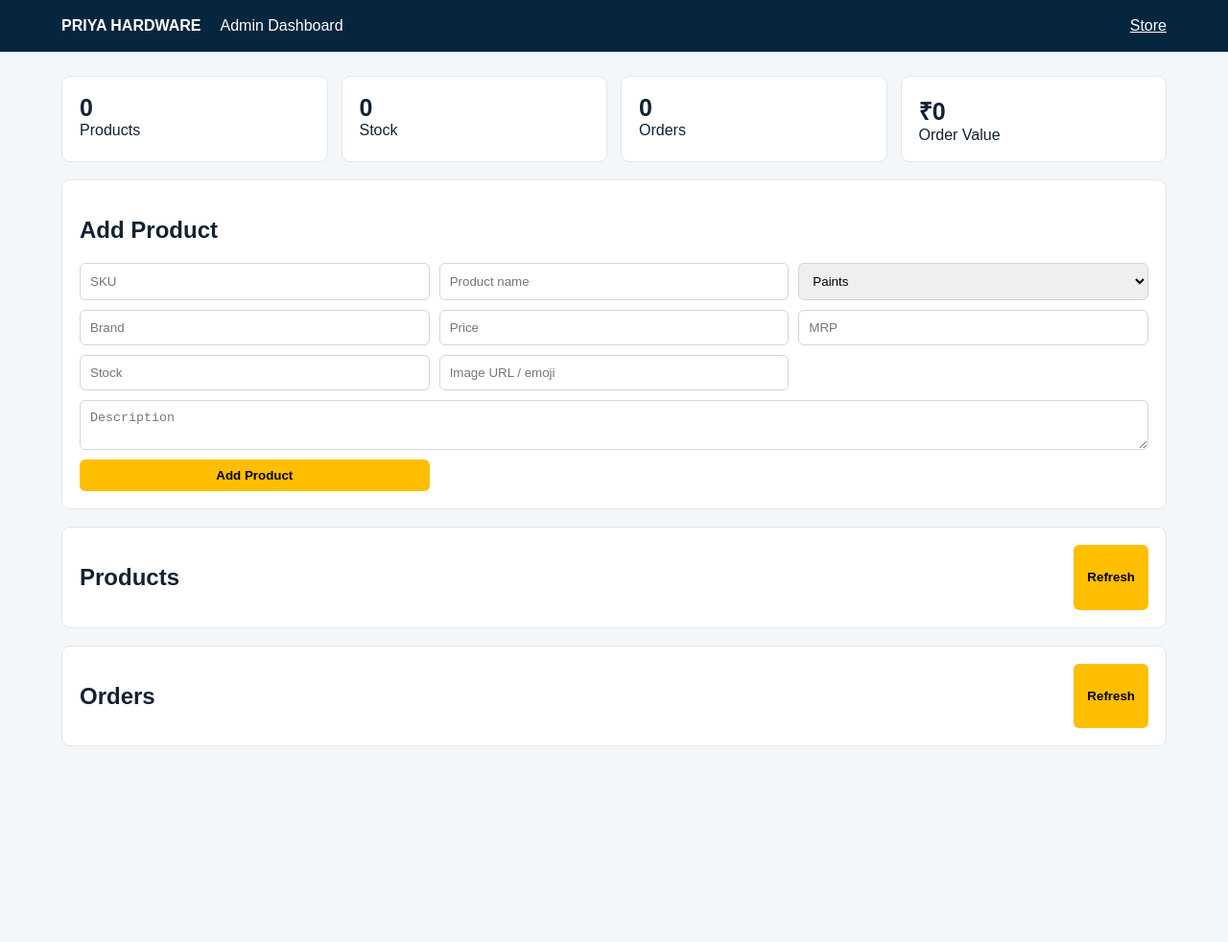
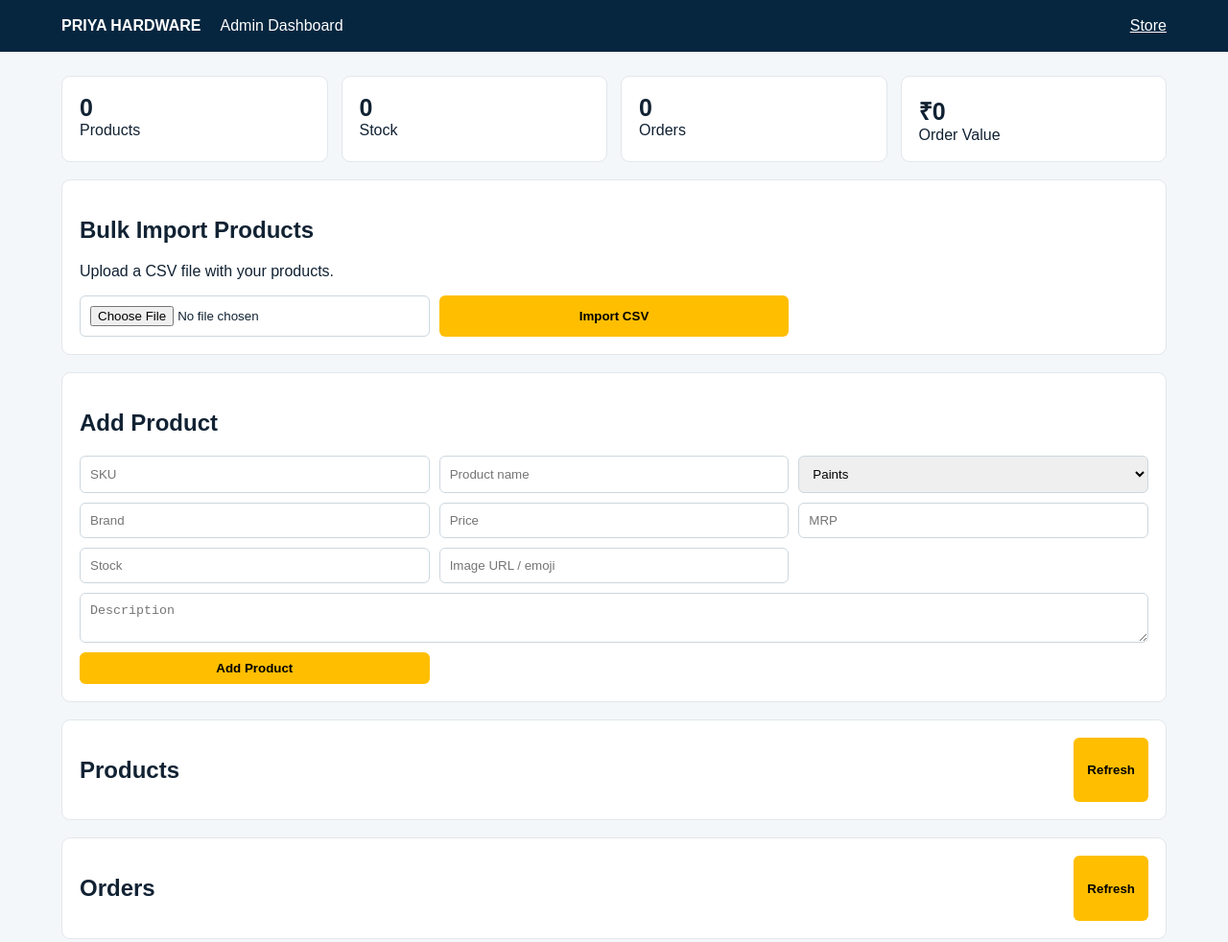
Before and after one commit to gouthamchand188-tech/priya-hardware, a website: page public/admin.html in a window 1280 px wide. Shown: the whole page at 96% size. Before the commit the page ends 803 px from the top, so only its background shows below. Drawn offline with Linux system fonts and the light colour scheme; no server answers.

Commit message:
Add bulk import feature for products
Added a section for bulk importing products via CSV file.

```diff
--- a/public/admin.html
+++ b/public/admin.html
@@ -1 +1,14 @@
-<!doctype html><html><head><meta charset="utf-8"><meta name="viewport" content="width=device-width,initial-scale=1"><title>Priya Hardware Admin</title><link rel="stylesheet" href="/admin.css"></head><body><header><b>PRIYA HARDWARE</b><span>Admin Dashboard</span><a href="/">Store</a></header><main><div class="stats"><div><b id="pc">0</b>Products</div><div><b id="sc">0</b>Stock</div><div><b id="oc">0</b>Orders</div><div><b id="sales">₹0</b>Order Value</div></div><section><h2>Add Product</h2><form id="pf"><input name="sku" placeholder="SKU"><input name="name" required placeholder="Product name"><select name="category"><option>Paints</option><option>Pipes</option><option>Fittings</option><option>Electrical</option><option>Hardware</option></select><input name="brand" placeholder="Brand"><input name="price" type="number" placeholder="Price"><input name="mrp" type="number" placeholder="MRP"><input name="stock" type="number" placeholder="Stock"><input name="image" placeholder="Image URL / emoji"><textarea name="description" placeholder="Description"></textarea><button>Add Product</button></form></section><section><div class="row"><h2>Products</h2><button onclick="load()">Refresh</button></div><table><tbody id="rows"></tbody></table></section><section><div class="row"><h2>Orders</h2><button onclick="orders()">Refresh</button></div><table><tbody id="orows"></tbody></table></section></main><script src="/admin.js"></script></body></html>
+<!doctype html><html><head><meta charset="utf-8"><meta name="viewport" content="width=device-width,initial-scale=1"><title>Priya Hardware Admin</title><link rel="stylesheet" href="/admin.css"></head><body><header><b>PRIYA HARDWARE</b><span>Admin Dashboard</span><a href="/">Store</a></header><main><div class="stats"><div><b id="pc">0</b>Products</div><div><b id="sc">0</b>Stock</div><div><b id="oc">0</b>Orders</div><div><b id="sales">₹0</b>Order Value</div></div>
+  <section>
+  <h2>Bulk Import Products</h2>
+  <p>Upload a CSV file with your products.</p>
+
+  <form id="bulkForm">
+    <input id="bulkFile" type="file" accept=".csv,text/csv" required>
+    <button type="submit">Import CSV</button>
+  </form>
+
+  <div id="bulkStatus"></div>
+</section>
+
+  <section><h2>Add Product</h2><form id="pf"><input name="sku" placeholder="SKU"><input name="name" required placeholder="Product name"><select name="category"><option>Paints</option><option>Pipes</option><option>Fittings</option><option>Electrical</option><option>Hardware</option></select><input name="brand" placeholder="Brand"><input name="price" type="number" placeholder="Price"><input name="mrp" type="number" placeholder="MRP"><input name="stock" type="number" placeholder="Stock"><input name="image" placeholder="Image URL / emoji"><textarea name="description" placeholder="Description"></textarea><button>Add Product</button></form></section><section><div class="row"><h2>Products</h2><button onclick="load()">Refresh</button></div><table><tbody id="rows"></tbody></table></section><section><div class="row"><h2>Orders</h2><button onclick="orders()">Refresh</button></div><table><tbody id="orows"></tbody></table></section></main><script src="/admin.js"></script></body></html>
```
